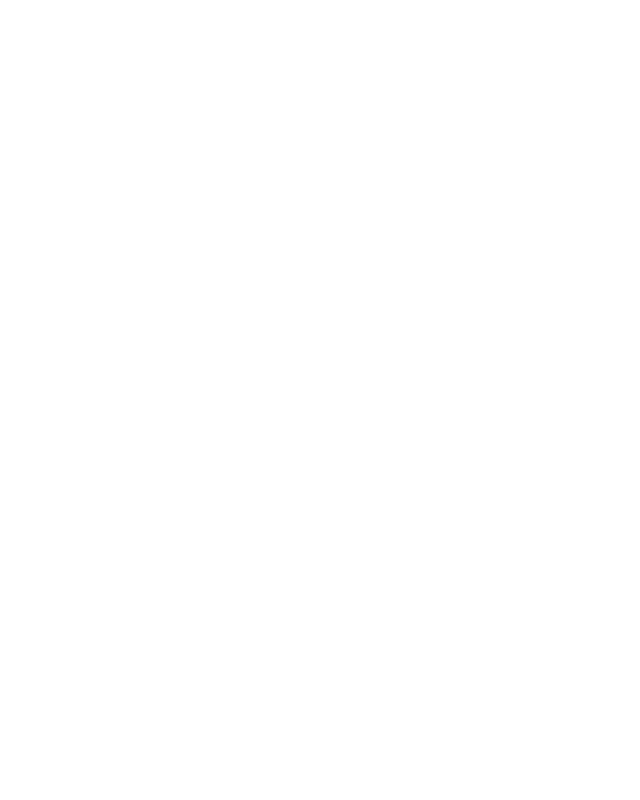
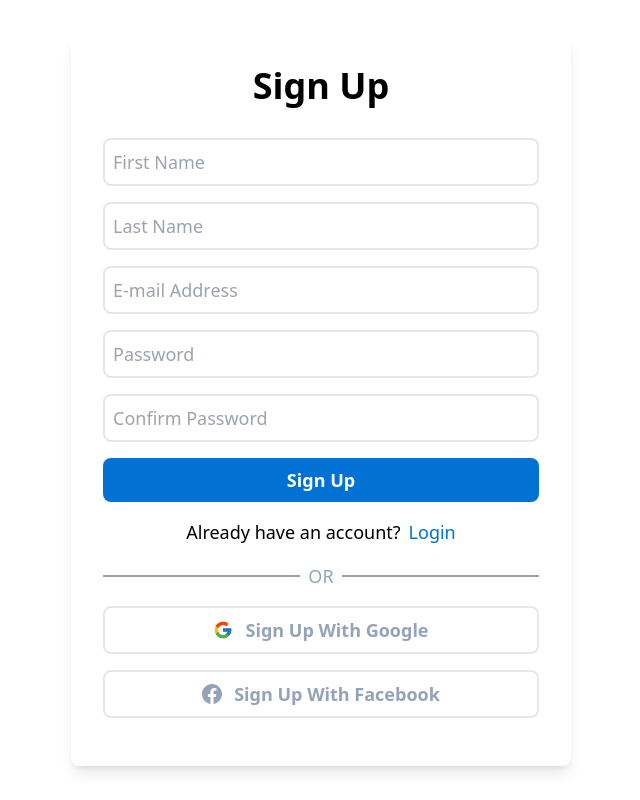
Before and after one commit to tonmoy5/chatpot, a React (Vite) app in the folder client/: page /register in a window 1280 px wide. Shown: the whole page, without its empty margins (319-959 px from the left). Built offline with nearby package versions, Linux system fonts and the light colour scheme.

Commit message:
Addded registration and login page

```diff
--- a/client/src/Pages/Login/Login.jsx
+++ b/client/src/Pages/Login/Login.jsx
@@ -3,83 +3,107 @@
 import { FcGoogle } from 'react-icons/fc'
 
 const Login = () => {
-    const [username, setUsername] = useState('')
+  const [email, setEmail] = useState('')
   const [password, setPassword] = useState('')
 
-    const handleUsernameChange = (event) => {
-        setUsername(event.target.value);
-    }
+  const handleEmailChange = (event) => {
+    setEmail(event.target.value)
+  };
 
   const handlePasswordChange = (event) => {
     setPassword(event.target.value)
-    }
+  };
 
   const handleSubmit = (event) => {
-        event.preventDefault();
-        console.log(`Username: ${username}`)
-        console.log(`Password: ${password}`)
+    event.preventDefault()
+    const userData = {
+      email: email,
+      password: password,
+    }
+    console.log(JSON.stringify(userData))
   }
 
   const handleGoogleSubmit = () => {
     const handleGoogleLogin = () => {
-            console.log("Google login successful!");
+      const userData = {
+        email: 'googleuser@gmail.com',
+      };
+      console.log(JSON.stringify(userData))
     }
-        handleGoogleLogin();
+    handleGoogleLogin()
   }
 
   const handleFacebookSubmit = () => {
     const handleFacebookLogin = () => {
-            console.log("Facebook login successful!");
+      const userData = {
+        email: 'facebookuser@gmail.com',
+      };
+      console.log(JSON.stringify(userData))
     }
-        handleFacebookLogin();
+    handleFacebookLogin()
   }
 
   return (
     <div className="min-h-screen flex items-center justify-center">
-            <div className="bg-white mx-auto shadow-lg">
-                <div className="py-10 px-5">
+      <div className="bg-white mx-auto shadow-lg md:w-[500px] rounded-lg">
+        <div className="py-8 px-8">
 
-                    <h1 className="lg:text-5xl md:text-4xl text-3xl font-bold text-[#00ACED] text-center">
-                        LOGIN
+          <h1 className="md:text-4xl text-3xl font-bold text-center">
+            Login
           </h1>
 
-                    <form onSubmit={handleSubmit} className="flex flex-col pt-8">
+          <form onSubmit={handleSubmit} className="flex flex-col mt-8">
 
-                        <input type="text" id="username" name="username" value={username} onChange={handleUsernameChange} placeholder="E-mail Address"
-                            className="mt-4 text-slate-600 md:text-lg text-sm outline-none border-b-2" />
+            <input type="email" id="email" name="email" value={email} onChange={handleEmailChange} placeholder="E-mail Address"
+              className="mb-4 text-slate-600 md:text-lg text-sm outline-none border-2 p-2 rounded-lg" />
 
               <input type="password" id="password" name="password" value={password} onChange={handlePasswordChange} placeholder="Password"
-                            className="mt-4 text-slate-600 md:text-lg text-sm outline-none border-b-2" />
+                className="mb-4 text-slate-600 md:text-lg text-sm outline-none border-2 p-2 rounded-lg" />
 
-                        <button type="submit"
-                            className="mt-4 w-full lg:text-xl md:text-xl text-lg font-bold text-white bg-slate-400 hover:scale-105 transition-all rounded-lg p-3 mx-auto">
-                            Submit
+            <a href="#" className="mb-4 pl-2 text-[#0171D3] hover:underline text-center md:text-lg text-sm">
+              Forgot Password?
+            </a>
+
+            <button
+              type="submit"
+              className="mb-4 w-full md:text-lg text-sm font-semibold text-white bg-[#0171D3] hover:scale-105 transition-all rounded-lg p-2">
+              Sign Up
+            </button>
+
+            <p className="md:text-lg text-sm text-center">
+              Don't have an account?
+              <a href="/register" className="pl-2 text-[#0171D3] hover:underline">
+                Sign Up
+              </a>
+            </p>
+
+            <div className="flex items-center gap-2 my-4">
+              <div class="border-b-2 border-slate-400 w-2/4"></div>
+              <div className="md:text-lg text-sm text-slate-400">OR</div>
+              <div class="border-b-2 border-slate-400 w-2/4"></div>
+            </div>
+
+            <button
+              type="button" onClick={handleGoogleSubmit}
+              className="mb-4 w-full text-slate-400 hover:text-white hover:bg-[#31974D] hover:scale-105 transition-all rounded-lg p-2 border-2">
+              <p className="flex items-center justify-center gap-3">
+                <FcGoogle className="md:text-xl text-lg" />
+                <span className="md:text-lg text-sm font-semibold">
+                  Sign Up With Google
+                </span>
+              </p>
             </button>
 
             <button
-                            type="button"
-                            onClick={handleGoogleSubmit}
-                            className="mt-4 w-full bg-slate-400 hover:scale-105 transition-all rounded-lg p-3 mx-auto">
-                            <span className="flex items-center justify-center lg:text-xl md:text-xl text-lg font-bold text-white">
-                                <FcGoogle className="inline-block mr-4"/> Login With Google
+              type="button" onClick={handleFacebookSubmit}
+              className="mb-4 w-full text-slate-400 hover:text-white hover:bg-[#4268B3] hover:scale-105 transition-all rounded-lg p-2 border-2">
+              <p className="flex items-center justify-center gap-3">
+                <BsFacebook className="md:text-xl text-lg" />
+                <span className="md:text-lg text-sm font-semibold">
+                  Sign Up With Facebook
                 </span>
+              </p>
             </button>
-
-                        <button
-                            type="button"
-                            onClick={handleFacebookSubmit}
-                            className="mt-4 w-full bg-slate-400 hover:scale-105 transition-all rounded-lg p-3 mx-auto">
-                            <span className="flex items-center justify-center lg:text-xl md:text-xl text-lg font-bold text-white">
-                                <BsFacebook className="inline-block text-[#00ACED] mr-4"/> Login With Facebook
-                            </span>
-                        </button>
-
-                        <p className="mt-4 md:text-lg text-sm text-center text-bold">
-                            Don't have an account?
-                            <a href="#" className="pl-2 lg:text-lg md:text-lg text-sm text-[#00ACED] hover:underline">
-                                Register Here
-                            </a>
-                        </p>
           </form>
         </div>
       </div>
--- a/client/src/Pages/Register/Register.jsx
+++ b/client/src/Pages/Register/Register.jsx
@@ -1,9 +1,137 @@
-import React from 'react'
+import React, { useState } from 'react'
+import { BsFacebook } from 'react-icons/bs'
+import { FcGoogle } from 'react-icons/fc'
 
 const Register = () => {
+  const [firstName, setFirstName] = useState('')
+  const [lastName, setLastName] = useState('')
+  const [email, setEmail] = useState('')
+  const [password, setPassword] = useState('')
+  const [confirmPassword, setConfirmPassword] = useState('')
+
+  const handleFirstNameChange = (event) => {
+    setFirstName(event.target.value)
+  }
+
+  const handleLastNameChange = (event) => {
+    setLastName(event.target.value)
+  }
+
+  const handleEmailChange = (event) => {
+    setEmail(event.target.value)
+  }
+
+  const handlePasswordChange = (event) => {
+    setPassword(event.target.value)
+  }
+
+  const handleConfirmPasswordChange = (event) => {
+    setConfirmPassword(event.target.value)
+  }
+
+  const handleSubmit = (event) => {
+    event.preventDefault()
+    const userData = {
+      firstName: firstName,
+      lastName: lastName,
+      email: email,
+      password: password,
+      confirmPassword: confirmPassword
+    }
+    console.log(JSON.stringify(userData))
+  }
+
+  const handleGoogleSubmit = () => {
+    const handleGoogleSignup = () => {
+      const userData = {
+        userName: "Google user",
+        email: "googleuser@gmail.com"
+      }
+      console.log(JSON.stringify(userData))
+    }
+    handleGoogleSignup()
+  }
+
+  const handleFacebookSubmit = () => {
+    const handleFacebookSignup = () => {
+      const userData = {
+        userName: "Facebook user",
+        email: "facebookuser@gmail.com"
+      }
+      console.log(JSON.stringify(userData))
+    }
+    handleFacebookSignup()
+  }
+
   return (
-    <div>
+    <div className="min-h-screen flex items-center justify-center">
+      <div className="bg-white mx-auto shadow-lg md:w-[500px] rounded-lg">
+        <div className="py-8 px-8">
 
+          <h1 className="md:text-4xl text-3xl font-bold text-center">
+            Sign Up
+          </h1>
+
+          <form onSubmit={handleSubmit} className="flex flex-col mt-8">
+
+            <input type="text" id="firstname" name="firstname" value={firstName} onChange={handleFirstNameChange} placeholder="First Name"
+              className="mb-4 text-slate-600 md:text-lg text-sm outline-none border-2 p-2 rounded-lg" />
+
+            <input type="text" id="lastname" name="lastname" value={lastName} onChange={handleLastNameChange} placeholder="Last Name"
+              className="mb-4 text-slate-600 md:text-lg text-sm outline-none border-2 p-2 rounded-lg" />
+
+            <input type="email" id="email" name="email" value={email} onChange={handleEmailChange} placeholder="E-mail Address"
+              className="mb-4 text-slate-600 md:text-lg text-sm outline-none border-2 p-2 rounded-lg" />
+
+            <input type="password" id="password" name="password" value={password} onChange={handlePasswordChange} placeholder="Password"
+              className="mb-4 text-slate-600 md:text-lg text-sm outline-none border-2 p-2 rounded-lg" />
+
+            <input type="password" id="confirmpassword" name="Confirmpassword" value={confirmPassword} onChange={handleConfirmPasswordChange} placeholder="Confirm Password"
+              className="mb-4 text-slate-600 md:text-lg text-sm outline-none border-2 p-2 rounded-lg" />
+
+            <button
+              type="submit"
+              className="mb-4 w-full md:text-lg text-sm font-semibold text-white bg-[#0171D3] hover:scale-105 transition-all rounded-lg p-2">
+              Sign Up
+            </button>
+
+            <p className="md:text-lg text-sm text-center">
+              Already have an account?
+              <a href="/" className="pl-2 text-[#0171D3] hover:underline">
+                Login
+              </a>
+            </p>
+
+            <div className="flex items-center gap-2 my-4">
+              <div class="border-b-2 border-slate-400 w-2/4"></div>
+              <div className="md:text-lg text-sm text-slate-400">OR</div>
+              <div class="border-b-2 border-slate-400 w-2/4"></div>
+            </div>
+
+            <button
+              type="button" onClick={handleGoogleSubmit}
+              className="mb-4 w-full text-slate-400 hover:text-white hover:bg-[#31974D] hover:scale-105 transition-all rounded-lg p-2 border-2">
+              <p className="flex items-center justify-center gap-3">
+                <FcGoogle className="md:text-xl text-lg" />
+                <span className="md:text-lg text-sm font-semibold">
+                  Sign Up With Google
+                </span>
+              </p>
+            </button>
+
+            <button
+              type="button" onClick={handleFacebookSubmit}
+              className="mb-4 w-full text-slate-400 hover:text-white hover:bg-[#4268B3] hover:scale-105 transition-all rounded-lg p-2 border-2">
+              <p className="flex items-center justify-center gap-3">
+                <BsFacebook className="md:text-xl text-lg" />
+                <span className="md:text-lg text-sm font-semibold">
+                  Sign Up With Facebook
+                </span>
+              </p>
+            </button>
+          </form>
+        </div>
+      </div>
     </div>
   )
 }
```
Also changed, not shown: client/src/App.jsx (+21 -23 lines). Lines whose indentation alone changed are shown as unchanged.
